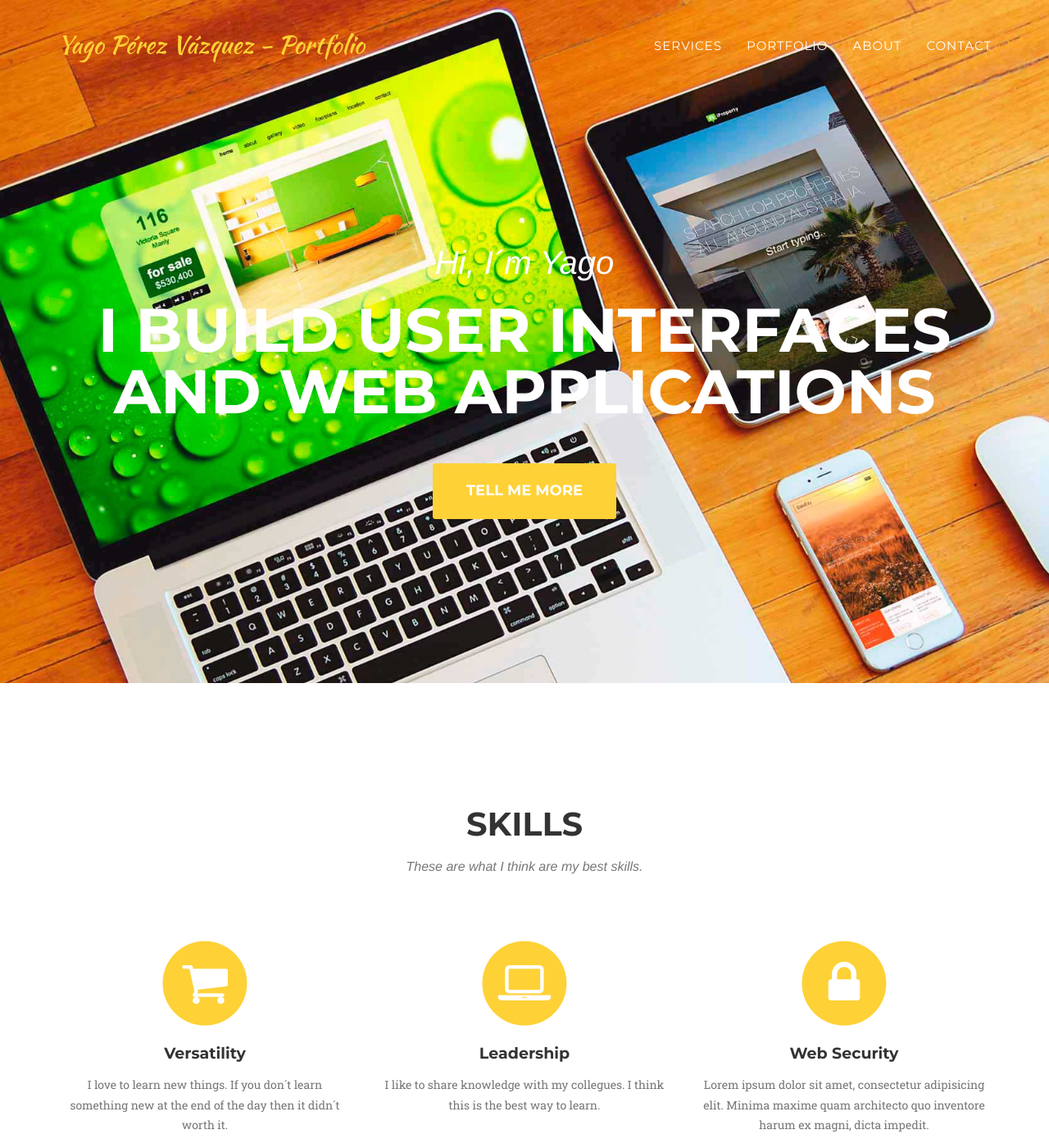
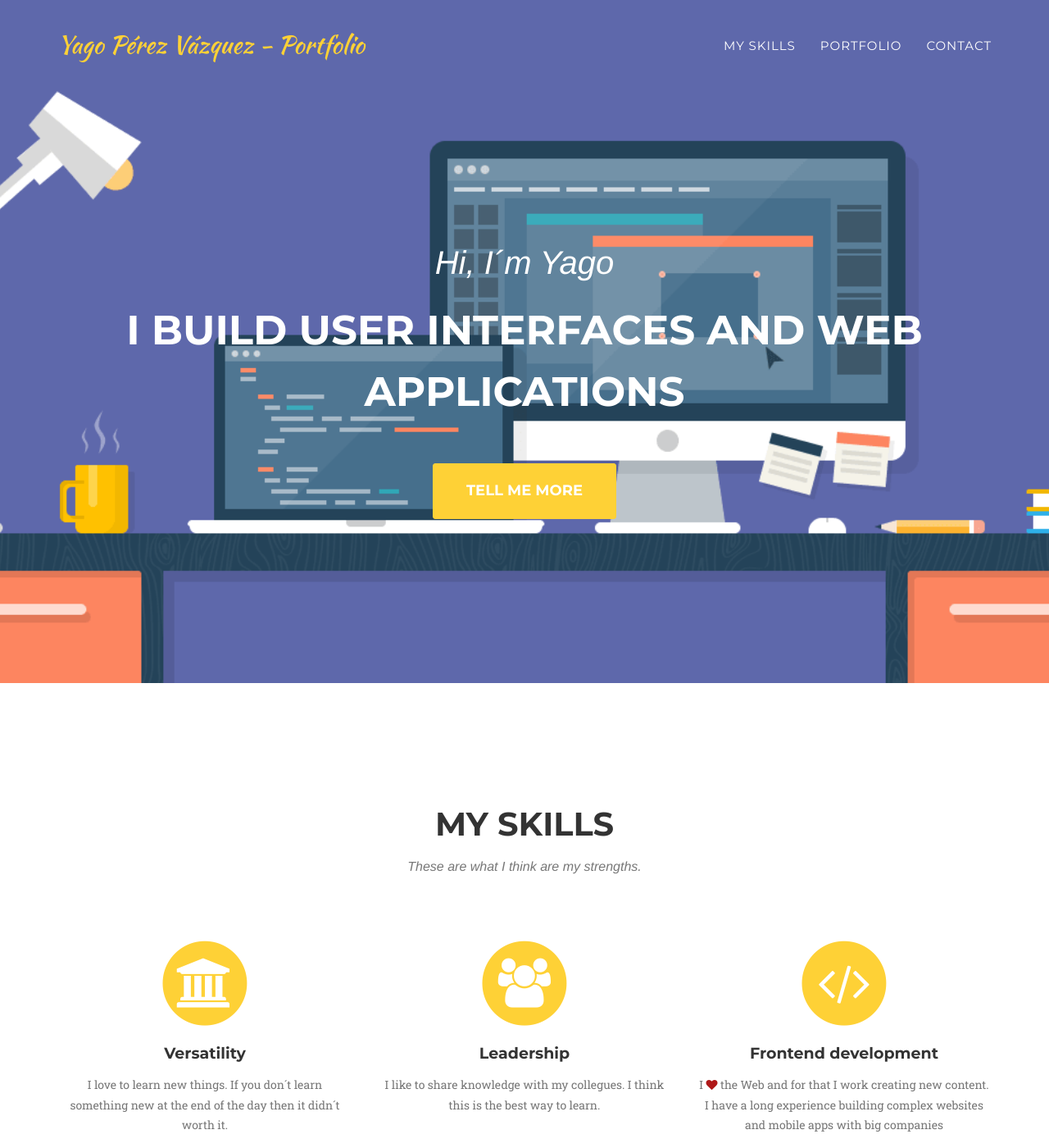
Before and after one commit to yagopv/portfolio, a Jekyll site: the page built from index.html, in a window 1280 px wide and 1400 px high. Shown: the whole window at 82% size. Built offline with Jekyll 4.4.1, drawn with Linux system fonts in a browser that asks for light colours; some web fonts are replaced; some of the changed text lies outside the part shown.

Commit message:
Wirting portfolio items

```diff
--- a/_includes/header.html
+++ b/_includes/header.html
@@ -19,14 +19,14 @@
                         <a href="#page-top"></a>
                     </li>
                     <li>
-                        <a class="page-scroll" href="#services">Services</a>
+                        <a class="page-scroll" href="#services">My skills</a>
                     </li>
                     <li>
                         <a class="page-scroll" href="#portfolio">Portfolio</a>
                     </li>
-                    <li>
+                    <!--<li>
                         <a class="page-scroll" href="#about">About</a>
-                    </li>
+                    </li>-->
                     <!-- <li>
                         <a class="page-scroll" href="#team">Team</a>
                     </li>-->
--- a/_includes/services.html
+++ b/_includes/services.html
@@ -3,15 +3,15 @@
         <div class="container">
             <div class="row">
                 <div class="col-lg-12 text-center">
-                    <h2 class="section-heading">Skills</h2>
-                    <h3 class="section-subheading text-muted">These are what I think are my best skills.</h3>
+                    <h2 class="section-heading">My Skills</h2>
+                    <h3 class="section-subheading text-muted">These are what I think are my strengths.</h3>
                 </div>
             </div>
             <div class="row text-center">
                 <div class="col-md-4">
                     <span class="fa-stack fa-4x">
                         <i class="fa fa-circle fa-stack-2x text-primary"></i>
-                        <i class="fa fa-shopping-cart fa-stack-1x fa-inverse"></i>
+                        <i class="fa fa-university fa-stack-1x fa-inverse"></i>
                     </span>
                     <h4 class="service-heading">Versatility</h4>
                     <p class="text-muted">I love to learn new things. If you don´t learn something new at the end of the day then it didn´t worth it.</p>
@@ -19,7 +19,7 @@
                 <div class="col-md-4">
                     <span class="fa-stack fa-4x">
                         <i class="fa fa-circle fa-stack-2x text-primary"></i>
-                        <i class="fa fa-laptop fa-stack-1x fa-inverse"></i>
+                        <i class="fa fa-users fa-stack-1x fa-inverse"></i>
                     </span>
                     <h4 class="service-heading">Leadership</h4>
                     <p class="text-muted">I like to share knowledge with my collegues. I think this is the best way to learn.</p>
@@ -27,10 +27,10 @@
                 <div class="col-md-4">
                     <span class="fa-stack fa-4x">
                         <i class="fa fa-circle fa-stack-2x text-primary"></i>
-                        <i class="fa fa-lock fa-stack-1x fa-inverse"></i>
+                        <i class="fa fa-code fa-stack-1x fa-inverse"></i>
                     </span>
-                    <h4 class="service-heading">Web Security</h4>
-                    <p class="text-muted">Lorem ipsum dolor sit amet, consectetur adipisicing elit. Minima maxime quam architecto quo inventore harum ex magni, dicta impedit.</p>
+                    <h4 class="service-heading">Frontend development</h4>
+                    <p class="text-muted">I <i class="heart fa fa-heart"></i> the Web and for that I work creating new content. I have a long experience building complex websites and mobile apps with big companies</p>
                 </div>
             </div>
         </div>
--- a/_layouts/default.html
+++ b/_layouts/default.html
@@ -9,7 +9,6 @@
     {% include header.html %}
     {% include services.html %}
     {% include portfolio_grid.html %}
-    {% include about.html %}
     {% include contact.html %}
     {% include footer.html %}
     {% include modals.html %}
```
Also changed, not shown: _includes/css/agency.css (+6 -3 lines), img/header-bg.png.
